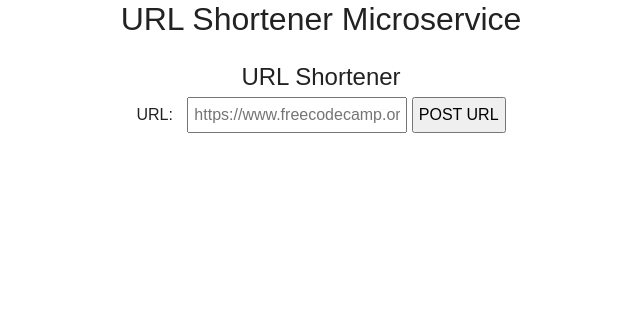
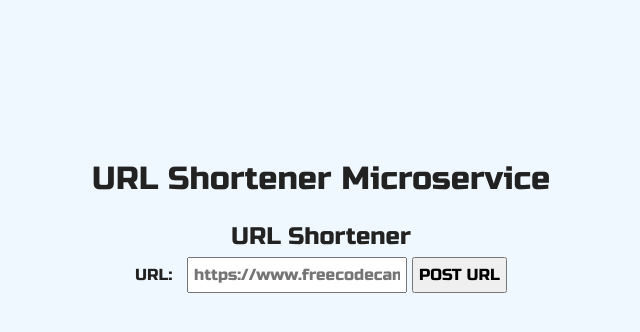
Before and after one commit to Bhargav007SGL/Short_URL, a website: page views/index.html in a window 1280 px wide. Shown: the whole page, without its empty margins (319-959 px from the left). Drawn offline with nearby package versions, Linux system fonts and the light colour scheme; files that its build step writes are made by us from their sources.

Commit message:
Update style.css

```diff
--- a/public/style.css
+++ b/public/style.css
@@ -1,22 +1,16 @@
 body {
-  font-family: Arial, sans-serif;
+  font-family: "Russo One", Arial, sans-serif;
   font-size: 16px;
   color: #222;
-  background-color: #fff;
+  background-color: aliceblue;
   text-align: center;
   line-height: 1.4em;
-}
-
-main {
-  padding: 0;
-  margin-top: 40px;
+  margin-top: 20vh;
 }
 
 h3 {
   margin-top: 30px;
 }
-
-
 
 .user-stories li {
   margin-bottom: 1em;
@@ -40,7 +34,7 @@ input {
   padding: 5px;
 }
 
-input[type='text'] {
+input[type="text"] {
   width: 220px;
   text-align: center;
 }
```
